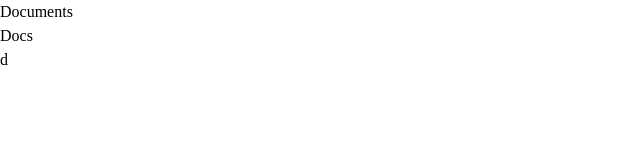
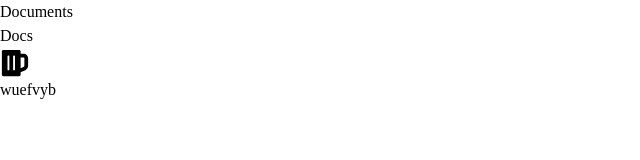
Before and after one commit to shaurya2412/Docs-Mini-app, a React (Vite) app in the folder my-project/: page / in a window 1280 px wide. Shown: the top 160 px of the page, without its empty margins (0-640 px from the left). Built offline with nearby package versions, Linux system fonts and the light colour scheme.

Commit message:
changes in the card component

```diff
--- a/my-project/src/Components/Card.jsx
+++ b/my-project/src/Components/Card.jsx
@@ -1,8 +1,11 @@
+import { FaBeer } from 'react-icons/fa';
 
 const Card = () => {
   return (
-    <div className='w-60 h-60 rounded-3xl bg-slate-200 mt-20 ml-20'>
-          <h1 className="ml-20 mt-20 flex justify-between place-content-center">d</h1>
+    <div className='w-60 h-80 rounded-[60px] bg-zinc-900 mt-20 ml-20 ' >
+         <div className=" ml-12 pt-20 text-white flex justify-between place-content-center">
+          <FaBeer size={30} /></div>
+          <div className='text-white'>wuefvyb</div>
     </div>
 
 
```
